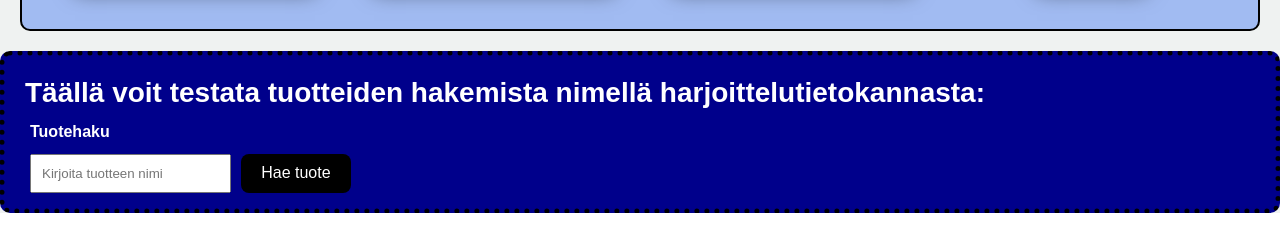
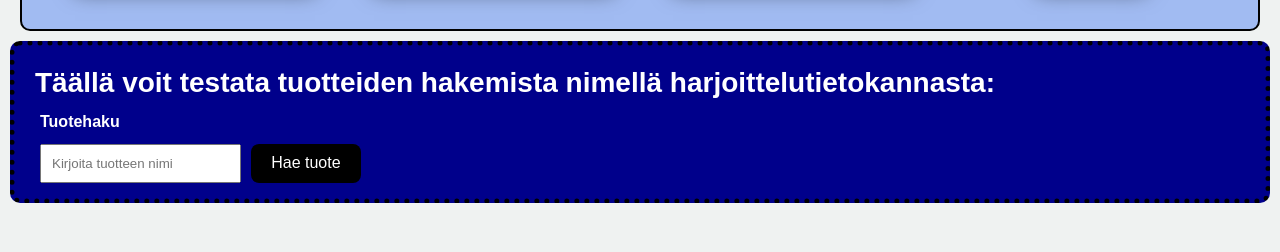
Before and after one commit to wilsq/Aiva, a React (Vite) app in the folder aiva-chatbot/: page / in a window 1280 px wide. Shown: the part 1178-1430 px from the top of the page. Before the commit the page ends 1391 px from the top, so only its background shows below. Built offline with nearby package versions, Linux system fonts and the light colour scheme; no server answers.

Commit message:
- fixed product search visibility on mobile - message input backgroudn color is now transparent

```diff
--- a/aiva-chatbot/frontend/src/App.css
+++ b/aiva-chatbot/frontend/src/App.css
@@ -172,6 +172,7 @@ ul {
 /*TUOTEHAUN ASETUKSIA */
 .perustuotehaku {
   padding: 10px;
+  margin-bottom: 50px;
   border: dotted 5px black;
   color: white;
   background-color: darkblue;
--- a/aiva-chatbot/frontend/src/App.jsx
+++ b/aiva-chatbot/frontend/src/App.jsx
@@ -69,15 +69,17 @@ function App() {
             </li>
           </ul>
         </div>
-      </div>
-
-      <div className="perustuotehaku">
+        <div className="perustuotehaku">
         <h3>
           Täällä voit testata tuotteiden hakemista nimellä
           harjoittelutietokannasta:
         </h3>
         <ProductSearch />
+        </div>
+
       </div>
+
+
 
       <ChatWindow />
 
--- a/aiva-chatbot/frontend/src/components/ChatWindow.css
+++ b/aiva-chatbot/frontend/src/components/ChatWindow.css
@@ -38,7 +38,7 @@
   position: fixed;
   bottom: 50px;
   right: 20px; /* TÄMÄ */
-  width: clamp(300px, 100%, 1000px);
+  width: clamp(300px, 90%, 1000px);
   background-color: var(--bg);
   border-radius: 16px;
   padding: 0px;
@@ -214,6 +214,7 @@
   padding: 10px;
   height: 45px;
   padding: 0 15px;
+  background-color: transparent;
 }
 
 .chat-button {
```
